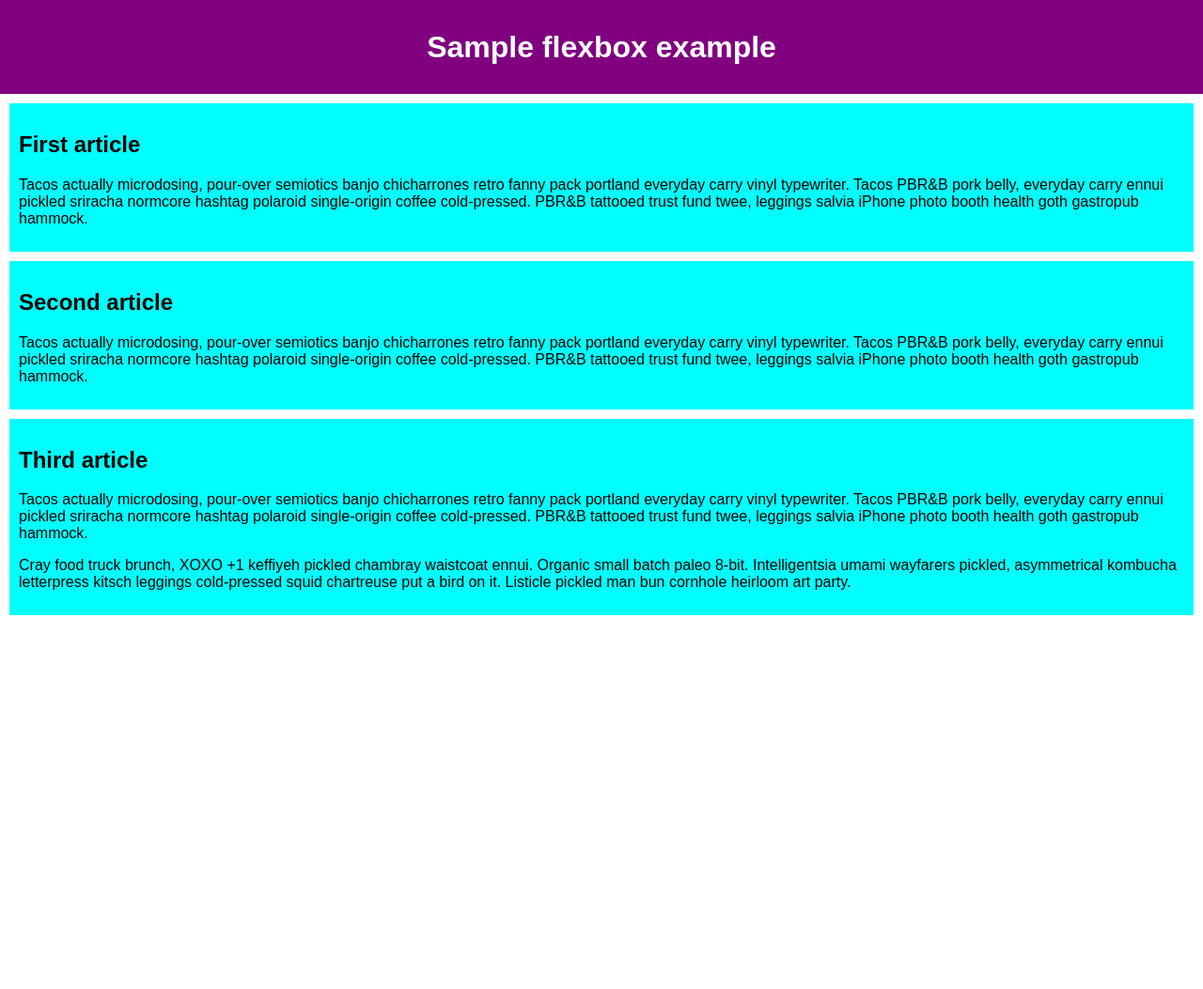
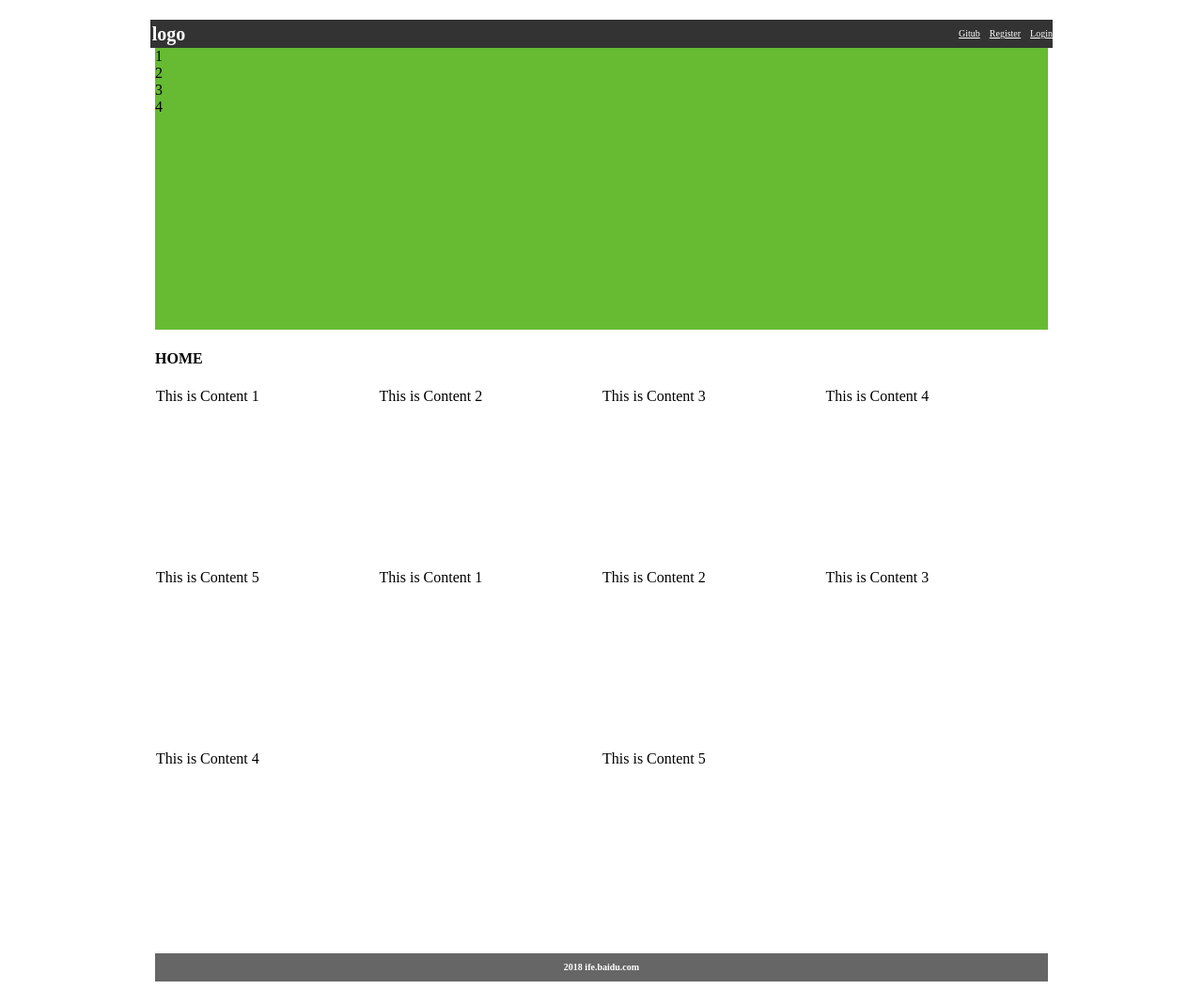
Before and after one commit to wengyunne/wengyunne.github.io, a plain HTML site: page seveneight.html in a window 1280 px wide. Shown: the whole page at 94% size. Before the commit the page ends 800 px from the top, so only its background shows below. Drawn offline with Linux system fonts and the light colour scheme.

Commit message:
Update seveneight.html

```diff
--- a/seveneight.html
+++ b/seveneight.html
@@ -1,60 +1,99 @@
-
 <!DOCTYPE html>
 <html>
 <head>
   <meta charset="utf-8">
-    <title>Flexbox 0 — starting code</title>
+  <title>Tabbed info box</title>
   <style>
-      html {
-        font-family: sans-serif;
+  header{width: 100%;height: 30px;background-color: #333333;    width: 950px;
+    margin: 0 auto;}
+  header{width: 100%;height: 30px;background-color: #333333;width:960px;}
+.container{ height:950px;overflow:hidden;}
+.middle{width: 100%; background-color: #fff;float:left;}
+.middle{width: 100%; background-color: #fff;float:left;}
+
+footer{    width: 950px;
+    margin: 0 auto; height: 30px;background-color: #666666;text-align:center;}
+.container{display: flex;}
+.pagecontent{display: flex;flex: 1 222px;height:175px;}
+.logo h1{
+
+line-height: 30px;
+    font-size: 20px;
+	padding:0;
+	margin:0;
+    padding-left: 5%; color: white;}
+	.mainbanner{
+	height:300px;
    }
-      body {
-        margin: 0;
+	li{
+	list-style-type:none;}
+	.logo{
+	float:left;}
+	.links{float:right;}
+	.links a{text-decoration:underline; padding-left:10px;    font-size: 10px;
+    line-height: 29px;
+    color: white;}
+
+	.mainbanner{
+	background-color:#66bb33;;    width: 950px;
+    margin: 0 auto;}
+	.content{display:flex;width:950px;height:580px;flex-wrap:wrap;}
+	.maincontent{height:650px;display:flex;overflow:hidden; margin:0 auto;}
+	ul{ margin:  0;}
+	ul,li{margin:0px;padding:0px;border:none;list-style;none;}
+	 ul li{width:100%;}
+	 li{margin:0px; padding:0px; overflow:hidden;}
+	 .pagecontent{
+	 align-items:stretch;    margin: 1px;
 	 }
-      header {
-        background: purple;
-        height: 100px;
+.maincontent:after{
+display:block;
+clear:both;
 }
-      h1 {
-        text-align: center;
-        color: white;
-        line-height: 100px;
-        margin: 0;
+.maincontent{
+width:950px;
+
 }
-      article {
-        padding: 10px;
-        margin: 10px;
-        background: aqua;
-      }
-      /* Add your flexbox CSS below here */
-
+footer h4{    font-size: 10px;
+    line-height: 29px;
+    color: white;}
 </style>
 </head>
 <body>
+<!--
+设计稿描述：
+
+设计稿分为头部，中间的Banner，主导航，内容区域，底部
+头部区域为100%宽的一个深色背景，头部中间有一块960px的定宽居中区域，里面包括了左边
+的Logo和右上角导航Banner为100%宽的区块，中间右下方有banner轮显的当前图片数字的示例
+，其中正在显示的图片对应的数字有特殊样式（注意不需要实现轮显banner的业务逻辑，只
+是按照设计稿做静态样式）主导航区域，有一个100%宽的灰色线条，线条之上，在中间960px
+区域是导航菜单，当前正在浏览页对应的菜单有特殊样式主要内容区域，宽度为960px，里面
+每个内容都有至少80px的padding，每一个内容的宽度均为自适应，可以使用flex布局 -->
+
 <header>
-      <h1>Sample flexbox example</h1>
+<h4></h4>
+<div class="logo"><h1>logo</h1></div>
+<div class="links"><a>Gitub</a><a>Register</a><a>Login</a></div>
 </header>
 
-    <section>
-      <article>
-        <h2>First article</h2>
+<div class="container">
+<div class="middle">
+<div class="mainbanner"><ul><li>1</li><li>2</li><li>3</li><li>4</li></ul></div>
+<div class="maincontent"><ul class="middle">
+<li><h4>HOME</h4><div class="content"><div class="pagecontent">This is Content 1</div><div class="pagecontent">This is Content 2</div><div class="pagecontent">This is Content 3</div><div class="pagecontent">This is Content 4</div><div class="pagecontent">This is Content 5</div><div class="pagecontent">This is Content 1</div><div class="pagecontent">This is Content 2</div><div class="pagecontent">This is Content 3</div><div class="pagecontent">This is Content 4</div><div class="pagecontent">This is Content 5</div></div></li>
+<li><h4>PROFILE</h4></li>
+<li><h4>ABOUT</h4></li></ul></div>
+</h4></div>
+</div>
+</div>
 
-        <p>Tacos actually microdosing, pour-over semiotics banjo chicharrones retro fanny pack portland everyday carry vinyl typewriter. Tacos PBR&B pork belly, everyday carry ennui pickled sriracha normcore hashtag polaroid single-origin coffee cold-pressed. PBR&B tattooed trust fund twee, leggings salvia iPhone photo booth health goth gastropub hammock.</p>
-      </article>
+<footer><h4>2018 ife.baidu.com</h4></footer>
 
-      <article>
-        <h2>Second article</h2>
 
-        <p>Tacos actually microdosing, pour-over semiotics banjo chicharrones retro fanny pack portland everyday carry vinyl typewriter. Tacos PBR&B pork belly, everyday carry ennui pickled sriracha normcore hashtag polaroid single-origin coffee cold-pressed. PBR&B tattooed trust fund twee, leggings salvia iPhone photo booth health goth gastropub hammock.</p>
-      </article>
 
-      <article>
-        <h2>Third article</h2>
+<script>
+</script>
 
-        <p>Tacos actually microdosing, pour-over semiotics banjo chicharrones retro fanny pack portland everyday carry vinyl typewriter. Tacos PBR&B pork belly, everyday carry ennui pickled sriracha normcore hashtag polaroid single-origin coffee cold-pressed. PBR&B tattooed trust fund twee, leggings salvia iPhone photo booth health goth gastropub hammock.</p>
-
-        <p>Cray food truck brunch, XOXO +1 keffiyeh pickled chambray waistcoat ennui. Organic small batch paleo 8-bit. Intelligentsia umami wayfarers pickled, asymmetrical kombucha letterpress kitsch leggings cold-pressed squid chartreuse put a bird on it. Listicle pickled man bun cornhole heirloom art party.</p>
-      </article>
-    </section>
 </body>
 </html>
```
Lines whose indentation alone changed are shown as unchanged.
